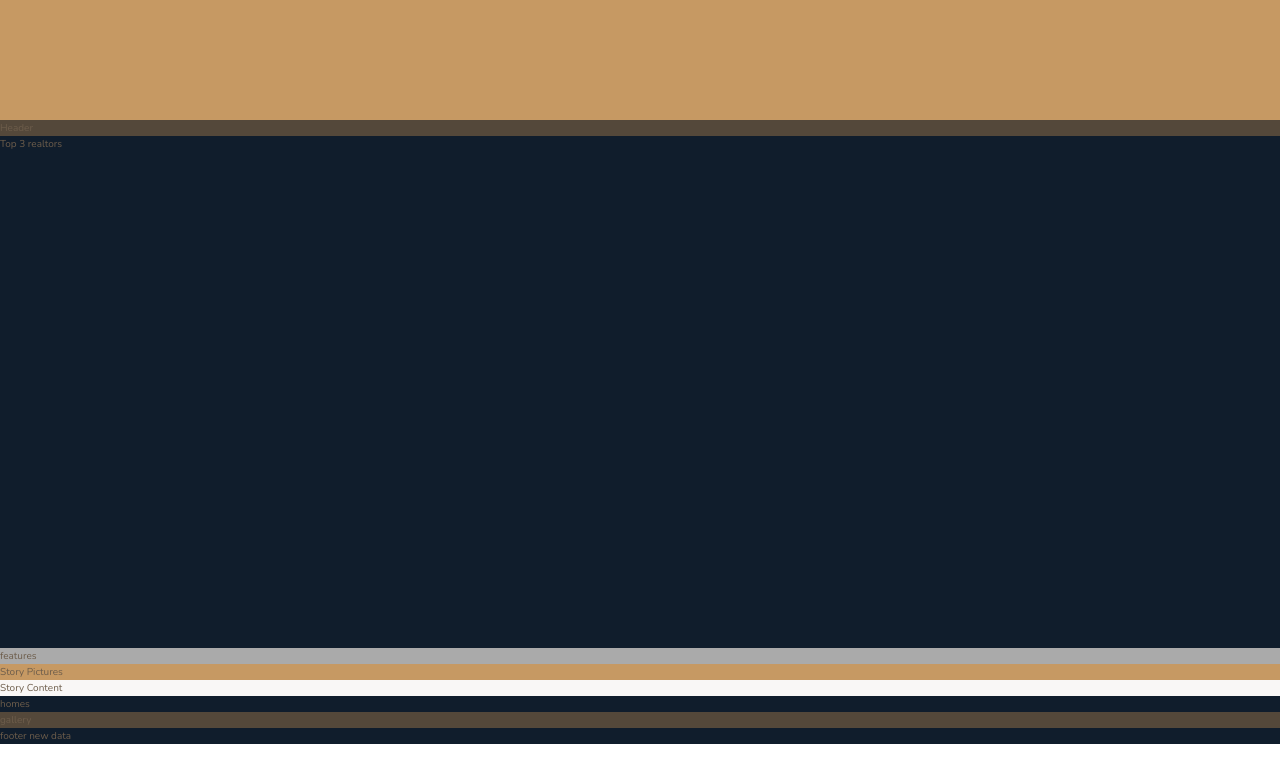
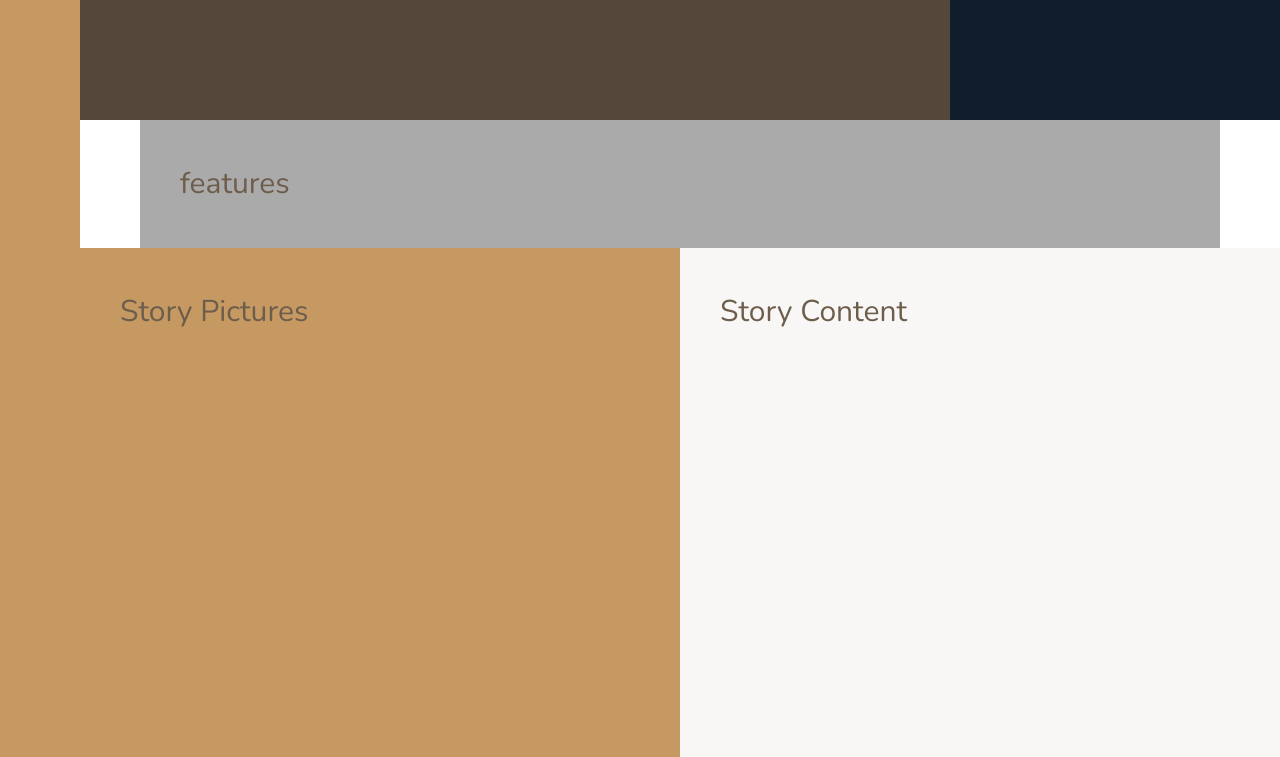
Before and after one commit to gsharma101/Nexter, a website: page index.html in a window 1280 px wide. Shown: the part 520-1277 px from the top of the page. Drawn offline with nearby package versions, Linux system fonts and the light colour scheme.

Commit message:
building grid complete

```diff
--- a/index.html
+++ b/index.html
@@ -43,7 +43,7 @@
         </section>
 
         <footer class="footer">
-            footer new data
+            footer
         </footer>
     </body>
 </html>
--- a/sass/_base.scss
+++ b/sass/_base.scss
@@ -1,33 +1,33 @@
 // COLOR VARIABLES
 $color-primary: #c69963;
-$color-primary-dark: #B28451;
+$color-primary-dark: #b28451;
 
 $color-secondary: #101d2c;
 
 $color-grey-light-1: #f9f7f6;
 $color-grey-light-2: #aaa;
 
-$color-grey-dark-1: #54483A;
-$color-grey-dark-2: #6D5D4B;
+$color-grey-dark-1: #54483a;
+$color-grey-dark-2: #6d5d4b;
 
 // FONT VARIABLES
-$font-primary: 'Nunito', sans-serif;
-$font-display: 'Josefin Sans', sans-serif;
+$font-primary: "Nunito", sans-serif;
+$font-display: "Josefin Sans", sans-serif;
 
 *,
 *::after,
-*::after{
-    margin:0;
-    padding:0;
+*::after {
+  margin: 0;
+  padding: 0;
   box-sizing: inherit;
 }
 
-html{
+html {
   box-sizing: border-box;
   font-size: 62.5%;
 }
 
-body{
+body {
   font-family: $font-primary;
   color: $color-grey-dark-2;
   font-weight: 300;
@@ -36,7 +36,16 @@ body{
 
 // Building grid part for the page
 
-.container{
+.container {
   display: grid;
   grid-template-rows: 80vh min-content 40vw repeat(3, min-content);
+  grid-template-columns: [sidebar-start] 8rem [sidebar-end full-start] minmax(6rem, 1fr) [center-start] repeat(
+      8,
+     [col-start] minmax(min-content, 14rem) [col-end]
+    ) [center-end] minmax(6rem, 1fr) [full-end];
+
+    & > * {
+        padding: 4rem;
+        font-size: 3rem;
     }
+}
--- a/sass/_features.scss
+++ b/sass/_features.scss
@@ -1,3 +1,4 @@
 .features{
     background-color: $color-grey-light-2;
+    grid-column: center-start/center-end;
 }
--- a/sass/_footer.scss
+++ b/sass/_footer.scss
@@ -1,3 +1,4 @@
 .footer{
     background-color: $color-secondary;
+    grid-column: full-start / full-end;
 }
--- a/sass/_gallery.scss
+++ b/sass/_gallery.scss
@@ -1,3 +1,4 @@
 .gallery{
     background-color: $color-grey-dark-1;
+    grid-column: full-start / full-end;
 }
--- a/sass/_header.scss
+++ b/sass/_header.scss
@@ -1,3 +1,4 @@
 .header{
     background-color: $color-grey-dark-1;
+    grid-column: full-start / col-end 6;
 }
--- a/sass/_homes.scss
+++ b/sass/_homes.scss
@@ -1,3 +1,4 @@
 .homes{
     background-color: $color-secondary;
+    grid-column: center-start / center-end;
 }
--- a/sass/_realtors.scss
+++ b/sass/_realtors.scss
@@ -1,3 +1,4 @@
 .realtors{
     background-color: $color-secondary;
+    grid-column: col-start 7 / full-end;
 }
--- a/sass/_sidebar.scss
+++ b/sass/_sidebar.scss
@@ -1,3 +1,5 @@
 .sidebar{
     background-color: $color-primary;
+    grid-column: sidebar-start / sidebar-end;
+    grid-row: 1 / -1;
 }
--- a/sass/_story.scss
+++ b/sass/_story.scss
@@ -1,9 +1,11 @@
 .story{
     &__pictures{
         background-color: $color-primary;
+        grid-column: full-start / col-end 4;
     }
 
     &__content{
         background-color: $color-grey-light-1;
+        grid-column: col-start 5 / full-end;
     }
 }
```
Also changed, not shown: css/style.comp.css. Lines whose indentation alone changed are shown as unchanged.
